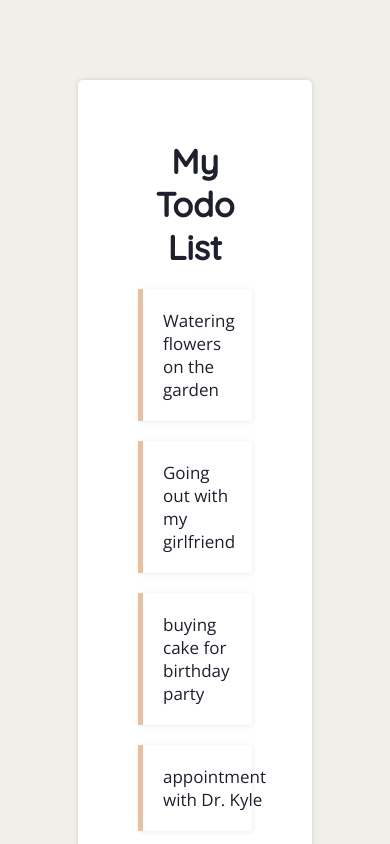
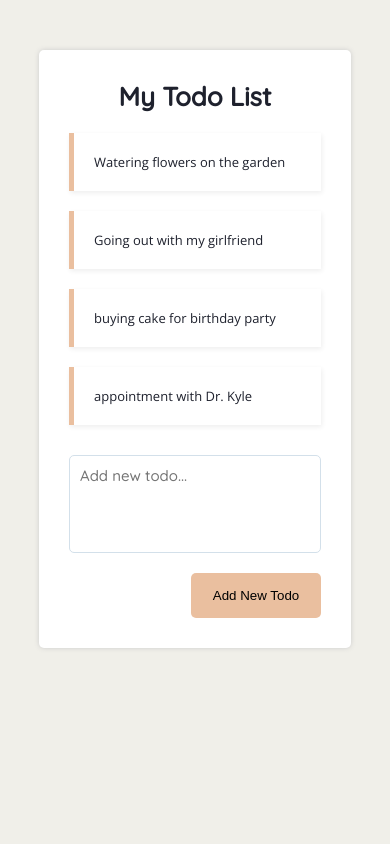
Before and after one commit to ifindev/todo-list, a React (Create React App) app: page / in a window 390 px wide. Shown: the top 844 px of the page. Built offline with nearby package versions, Linux system fonts and the light colour scheme.

Commit message:
Add mobile breakpoints

```diff
--- a/src/styles.css
+++ b/src/styles.css
@@ -21,7 +21,7 @@ body {
 }
 
 .TodoApp {
-  width: 60%;
+  width: 30%;
   min-height: 300px;
   margin: 80px auto;
   padding: 60px;
@@ -29,7 +29,7 @@ body {
   border-radius: 5px;
   -moz-box-shadow: 0 0 4px #ccc;
   -webkit-box-shadow: 0 0 4px #ccc;
-  box-shadow: 0 0 4px #ccc;
+  box-shadow: 0 0 5px #ccc;
 }
 
 .TodoApp h1 {
@@ -51,7 +51,7 @@ body {
   margin-bottom: 20px;
   -moz-box-shadow: 0 0 4px #eee;
   -webkit-box-shadow: 0 0 4px #eee;
-  box-shadow: 1px 1px 5px #eee;
+  box-shadow: 1px 2px 5px #eee;
 }
 
 .trash-icon {
@@ -97,3 +97,20 @@ body {
 .todo-btn:active {
   cursor: pointer;
 }
+
+@media only screen and (max-width: 1024px) {
+  .TodoApp {
+    width:80%;
+    margin: 50px auto;
+  }
+}
+
+@media only screen and (max-width: 640px) {
+  body {
+    font-size: 13px;
+  }
+
+  .TodoApp {
+    padding: 30px;
+  }
+}
```
